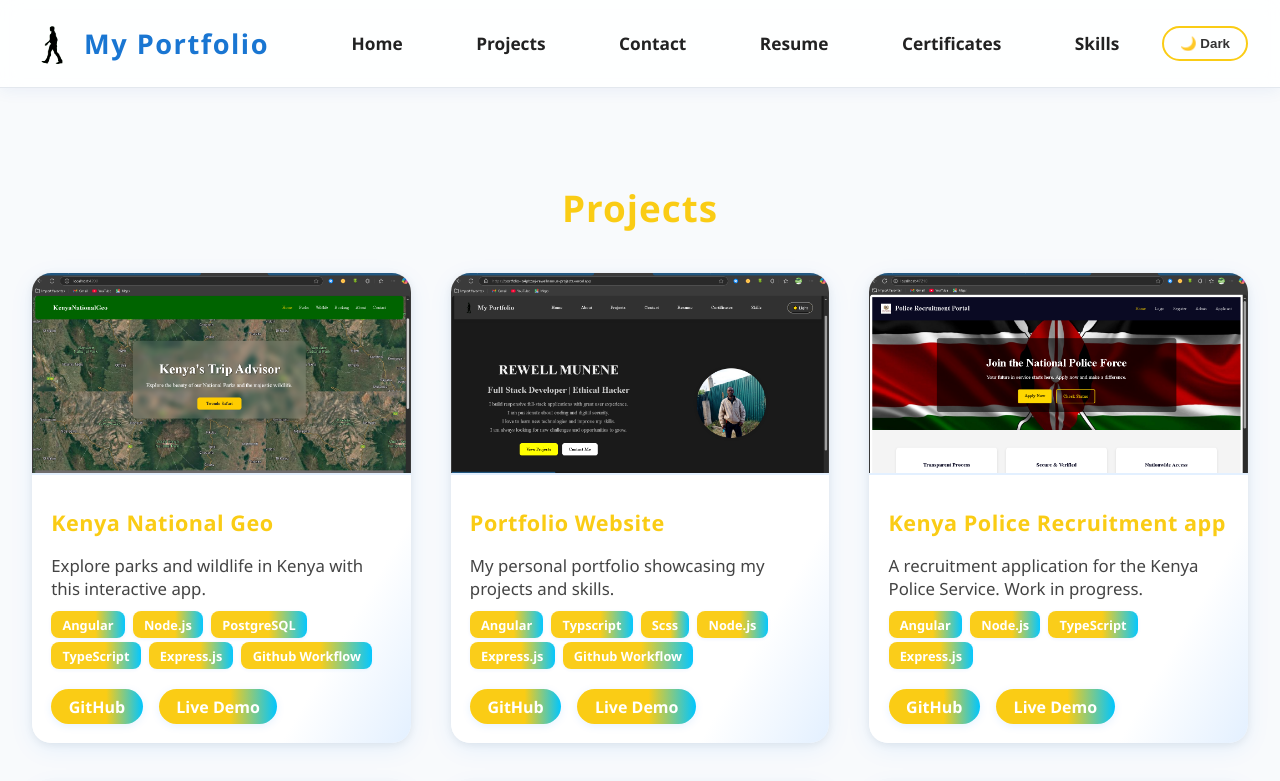
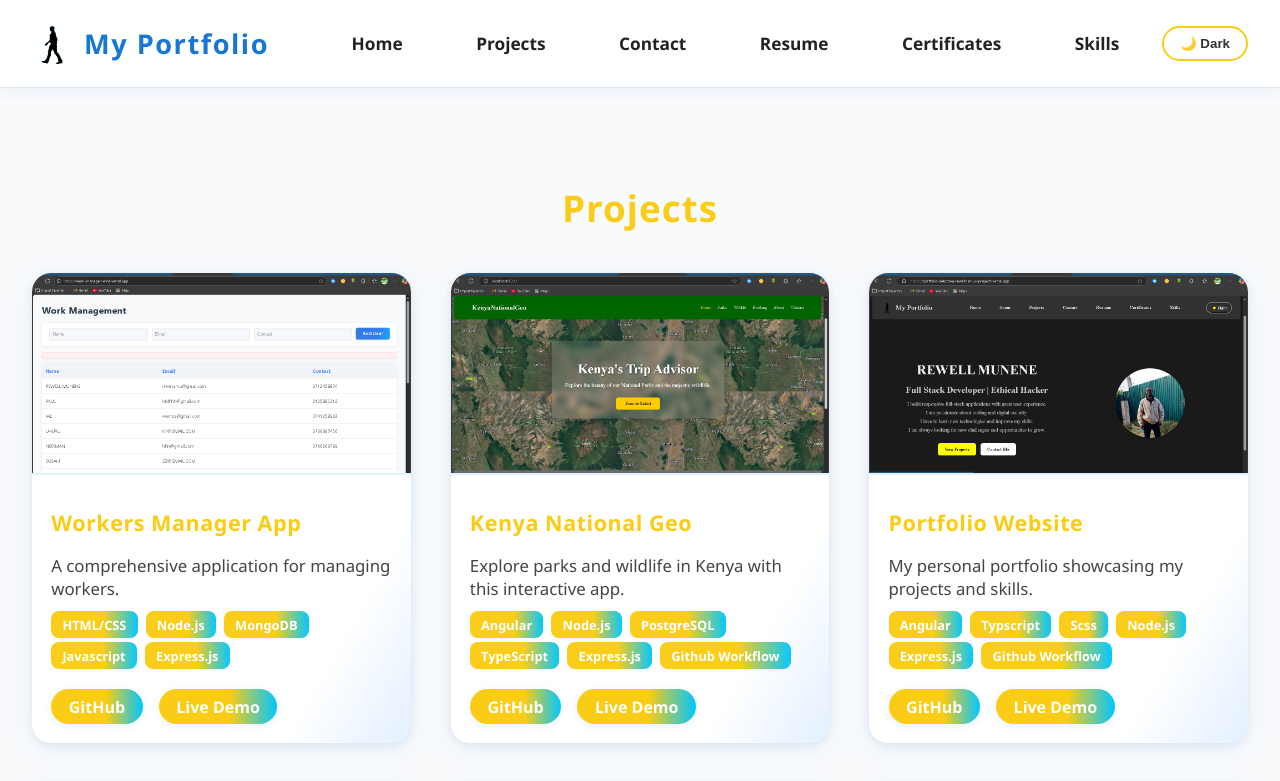
Before and after one commit to rewellnamu/portfolio, an Angular app: page /projects in a window 1280 px wide. Shown: the top 781 px of the page. Built offline with nearby package versions, Linux system fonts and the light colour scheme.

Commit message:
Refactor code structure for improved readability and maintainability

```diff
--- a/src/app/components/projects/projects.component.ts
+++ b/src/app/components/projects/projects.component.ts
@@ -11,6 +11,14 @@ import { RouterModule } from '@angular/router';
 })
 export class ProjectsComponent {
   projects = [
+    {
+      title: 'Workers Manager App',
+      description: ' A comprehensive application for managing workers.',
+      tech: ['HTML/CSS', 'Node.js', 'MongoDB', 'Javascript', 'Express.js'],
+      github: 'https://github.com/rewellnamu/WORK-MANAGER',
+      demo: 'https://work-manager-wine.vercel.app/',
+      image: 'Screenshot (316).png'
+    },
     {
       title: 'Kenya National Geo',
       description: 'Explore parks and wildlife in Kenya with this interactive app.',
```
Also changed, not shown: public/Screenshot (316).png (added).
